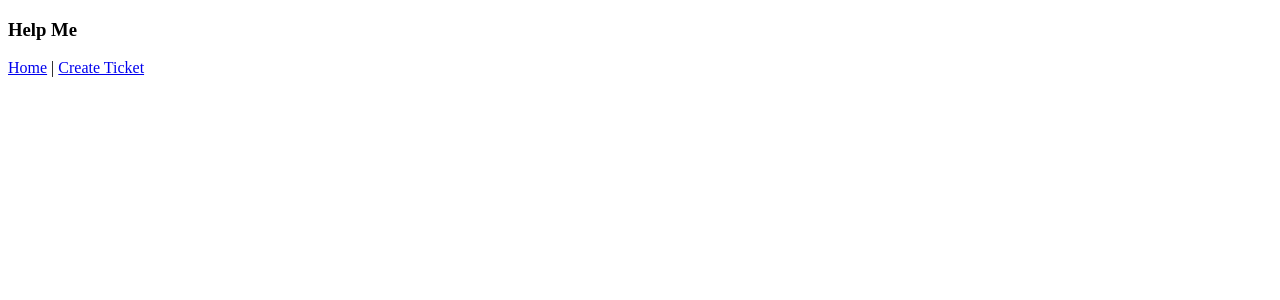
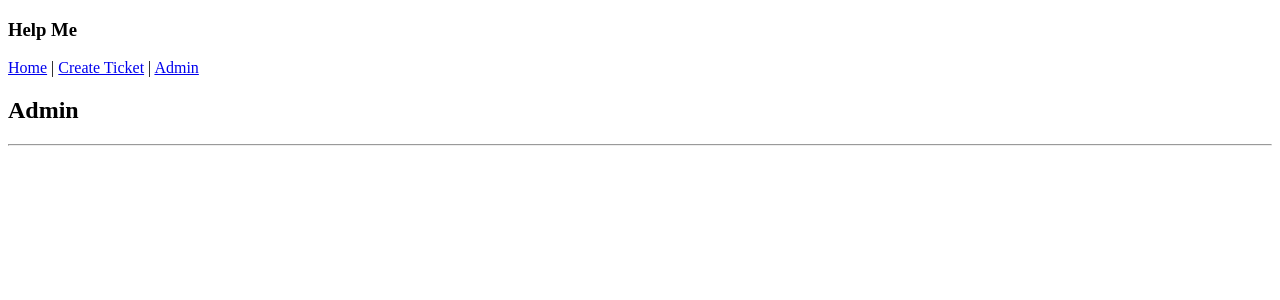
Before and after one commit to k3vnb/react_setup_test, a React app: page /#/admin in a window 1280 px wide. Shown: the top 300 px of the page. Built offline with nearby package versions, Linux system fonts and the light colour scheme.

Commit message:
add admin route, pass props into Admin route

```diff
--- /dev/null
+++ b/src/components/Admin.jsx
@@ -0,0 +1,20 @@
+import React from 'react';
+import PropTypes from 'prop-types';
+import TicketList from './TicketList';
+
+function Admin(props){
+  console.log(props.currentRouterPath);
+  return (
+    <div>
+      <h2>Admin</h2>
+      <TicketList ticketList={props.ticketList} />
+    </div>
+  );
+}
+
+Admin.propTypes = {
+  ticketList: PropTypes.array,
+  currentRouterPath: PropTypes.string.isRequired
+};
+
+export default Admin;
--- a/src/components/App.jsx
+++ b/src/components/App.jsx
@@ -3,6 +3,7 @@
 import Header from './Header';
 import { Switch, Route } from 'react-router-dom';
 import Moment from 'moment';
+import Admin from './Admin';
 import NewTicketControl from './NewTicketControl';
 
 class App extends React.Component{
@@ -50,6 +51,7 @@
         <Switch>
           <Route exact path='/' render={()=><TicketList ticketList={this.state.masterTicketList} />} />
           <Route path='/newticket' render={()=><NewTicketControl onNewTicketCreation={this.handleAddingNewTicketToList} />} />
+          <Route path='/admin' render={(props)=><Admin ticketList={this.state.masterTicketList} currentRouterPath={props.location.pathname}/>} />
         </Switch>
       </div>
     );
--- a/src/components/Header.jsx
+++ b/src/components/Header.jsx
@@ -5,7 +5,7 @@
   return(
     <div>
       <h3>Help Me</h3>
-      <Link to="/">Home</Link> | <Link to="/newticket">Create Ticket</Link>
+      <Link to="/">Home</Link> | <Link to="/newticket">Create Ticket</Link> | <Link to="/admin">Admin</Link>
     </div>
   );
 }
```
